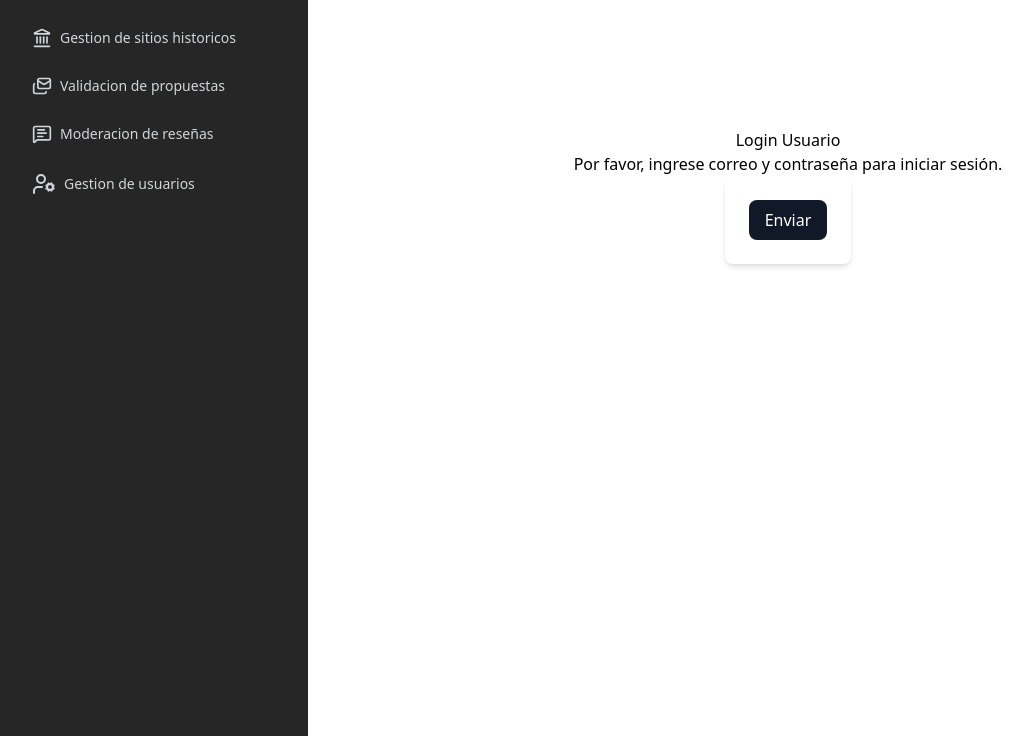
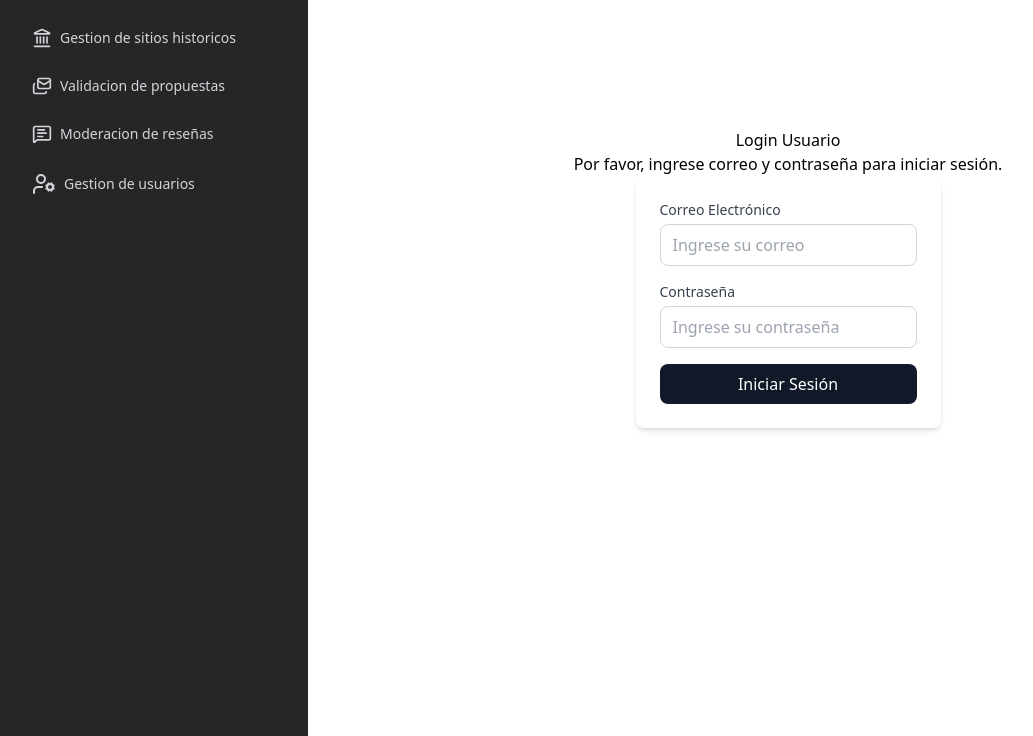
Before and after one commit to AdrianASambido/Proyecto-de-software, a Flask app: page /login in a window 1280 px wide. Shown: the part 64-800 px from the top of the page, without its empty margins (12-1045 px from the left). Run offline with Flask 3, Linux system fonts and the light colour scheme; some libraries are stand-ins or nearby versions.

Commit message:
Ya quedó el diseño del login creado

```diff
--- a/admin/src/web/templates/login/login_usuario.html
+++ b/admin/src/web/templates/login/login_usuario.html
@@ -6,5 +6,12 @@
 {% block content %}
     <h1>Login Usuario</h1>
     <p>Por favor, ingrese correo y contraseña para iniciar sesión.</p>
-    {{ render_form(form) }}
+    {{ render_form(
+        action=url_for('login'),
+        fields=[
+            {'name': 'email', 'type': 'email', 'label': 'Correo Electrónico', 'placeholder': 'Ingrese su correo', 'required': True},
+            {'name': 'password', 'type': 'password', 'label': 'Contraseña', 'placeholder': 'Ingrese su contraseña', 'required': True}
+        ],
+        submit_text='Iniciar Sesión'
+    ) }}
 {% endblock %}
```
